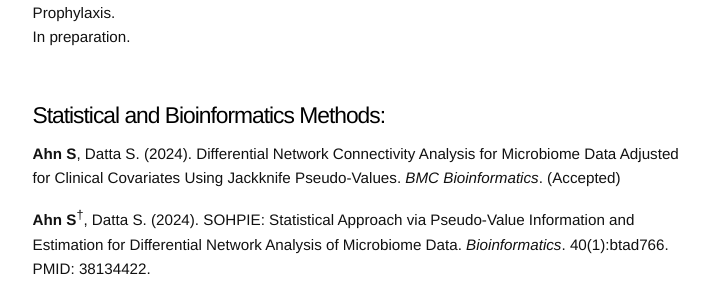
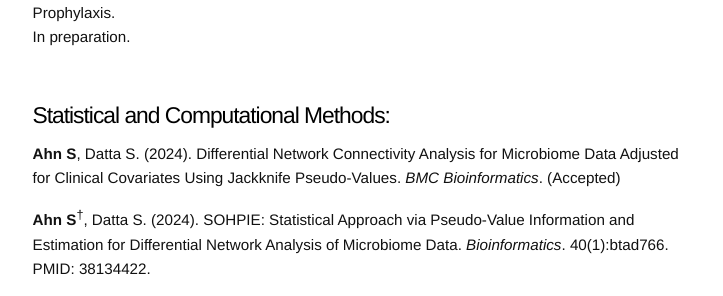
Before and after one commit to sjahnn/sjahnn.github.io, a Jekyll site: the page built from research.md, in a window 1280 px wide and 900 px high, scrolled down 549 px. Shown: the part 158-454 px from the top of the window, without its empty margins (275-998 px from the left). Built offline with Jekyll 4.4.1, drawn with Linux system fonts in a browser that asks for light colours.

Commit message:
Update research.md

```diff
--- a/research.md
+++ b/research.md
@@ -26,7 +26,7 @@ In preparation.
 
 
 
-# Statistical and Bioinformatics Methods:
+# Statistical and Computational Methods:
 **Ahn S**, Datta S. (2024). Differential Network Connectivity Analysis for Microbiome Data Adjusted for Clinical Covariates Using Jackknife Pseudo-Values. *BMC Bioinformatics*. (Accepted)
 
 **Ahn S**<sup><span>&dagger;</span></sup>, Datta S. (2024). SOHPIE: Statistical Approach via Pseudo-Value Information and Estimation for Differential Network Analysis of Microbiome Data. *Bioinformatics*. 40(1):btad766. PMID: 38134422.
```
